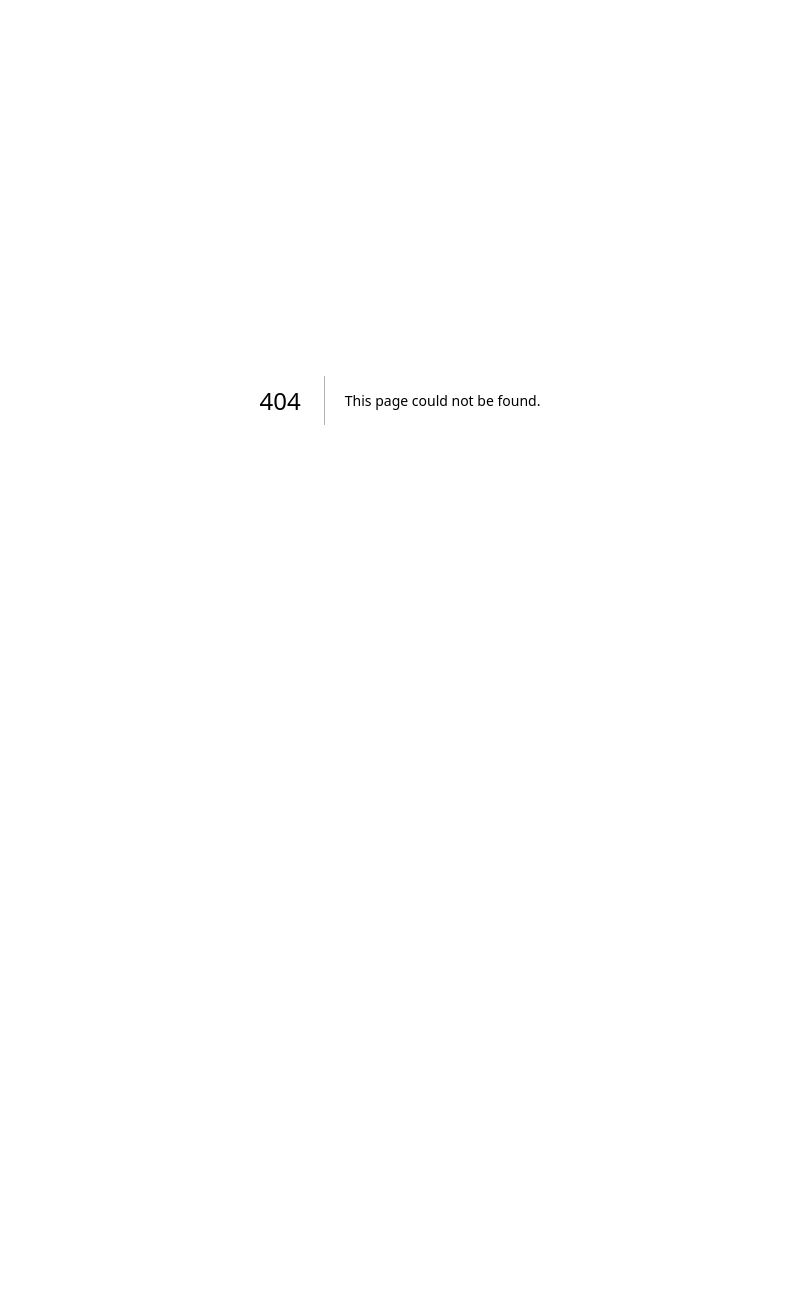
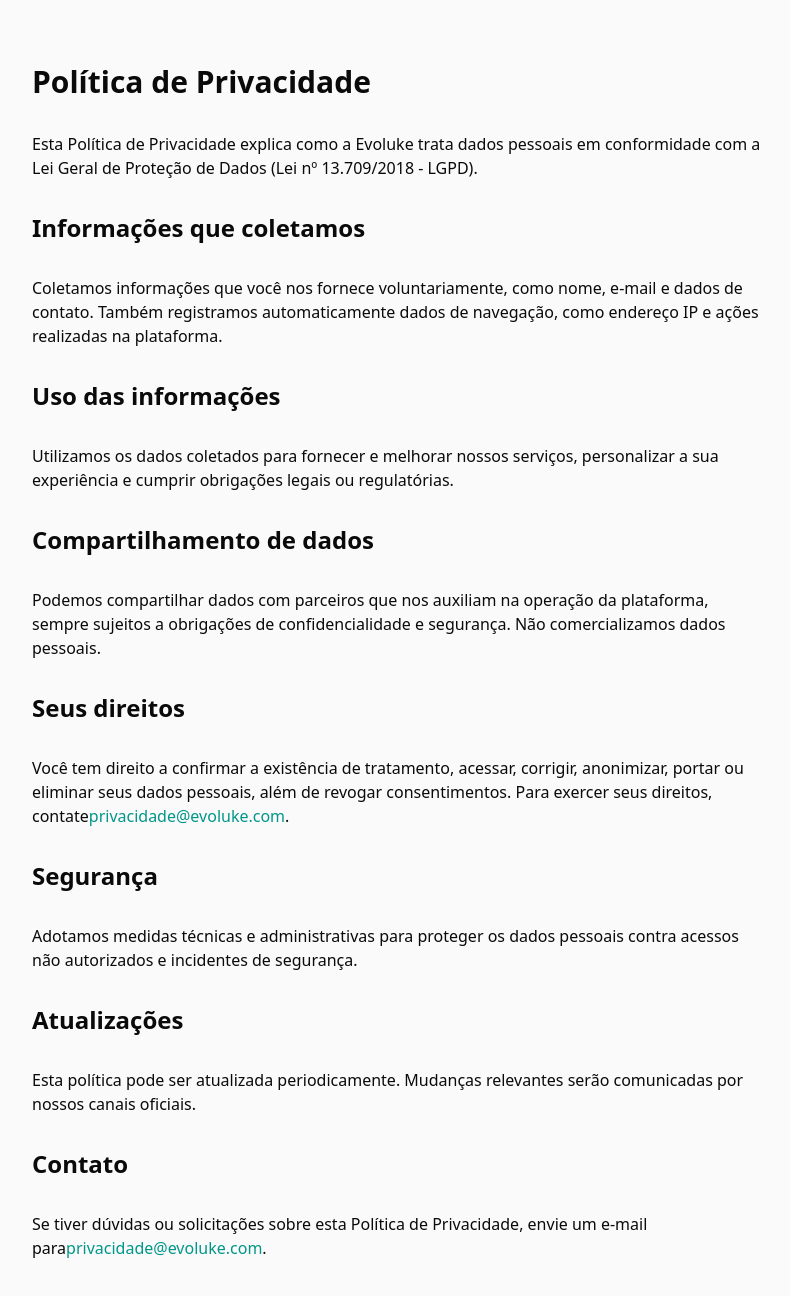
Before and after one commit to Evoluke/agent-plugandplay, a Next.js app: page /privacy in a window 1280 px wide. Before the commit this address had no page. Shown: the top 1296 px of the page, without its empty margins (240-1030 px from the left). Before the commit the page ends 800 px from the top, so only its background shows below. Built offline with nearby package versions, Linux system fonts and the light colour scheme.

Commit message:
feat: add LGPD privacy policy page

```diff
--- a/components/landing/Footer.tsx
+++ b/components/landing/Footer.tsx
@@ -88,7 +88,7 @@ export default function Footer() {
                 </Link>
               </li>
               <li>
-                <Link href="#" className="hover:text-primary">
+                <Link href="/privacy" className="hover:text-primary">
                   Privacidade
                 </Link>
               </li>
@@ -112,7 +112,7 @@ export default function Footer() {
         <div className="mx-auto flex max-w-[1140px] flex-col items-center gap-2 px-3 md:flex-row md:justify-between md:px-4 lg:px-6 py-4 text-muted-foreground">
           <p>© {year} Evoluke. Todos os direitos reservados.</p>
           <div className="flex gap-4">
-            <Link href="#" className="hover:text-primary">
+            <Link href="/privacy" className="hover:text-primary">
               Privacidade
             </Link>
             <Link href="#" className="hover:text-primary">
--- /dev/null
+++ b/src/app/privacy/page.tsx
@@ -0,0 +1,69 @@
+import type { Metadata } from "next";
+
+export const metadata: Metadata = {
+  title: "Política de Privacidade",
+  description:
+    "Entenda como tratamos seus dados pessoais de acordo com a Lei Geral de Proteção de Dados (LGPD).",
+  alternates: {
+    canonical: "/privacy",
+  },
+};
+
+export default function PrivacyPage() {
+  return (
+    <main className="mx-auto max-w-3xl px-4 py-16 space-y-8">
+      <h1 className="text-3xl font-bold">Política de Privacidade</h1>
+      <p>
+        Esta Política de Privacidade explica como a Evoluke trata dados pessoais em
+        conformidade com a Lei Geral de Proteção de Dados (Lei nº 13.709/2018 - LGPD).
+      </p>
+      <h2 className="text-2xl font-semibold">Informações que coletamos</h2>
+      <p>
+        Coletamos informações que você nos fornece voluntariamente, como nome,
+        e-mail e dados de contato. Também registramos automaticamente dados de
+        navegação, como endereço IP e ações realizadas na plataforma.
+      </p>
+      <h2 className="text-2xl font-semibold">Uso das informações</h2>
+      <p>
+        Utilizamos os dados coletados para fornecer e melhorar nossos serviços,
+        personalizar a sua experiência e cumprir obrigações legais ou
+        regulatórias.
+      </p>
+      <h2 className="text-2xl font-semibold">Compartilhamento de dados</h2>
+      <p>
+        Podemos compartilhar dados com parceiros que nos auxiliam na operação da
+        plataforma, sempre sujeitos a obrigações de confidencialidade e
+        segurança. Não comercializamos dados pessoais.
+      </p>
+      <h2 className="text-2xl font-semibold">Seus direitos</h2>
+      <p>
+        Você tem direito a confirmar a existência de tratamento, acessar,
+        corrigir, anonimizar, portar ou eliminar seus dados pessoais, além de
+        revogar consentimentos. Para exercer seus direitos, contate
+        <a href="mailto:privacidade@evoluke.com" className="text-teal-600 hover:underline">
+          privacidade@evoluke.com
+        </a>
+        .
+      </p>
+      <h2 className="text-2xl font-semibold">Segurança</h2>
+      <p>
+        Adotamos medidas técnicas e administrativas para proteger os dados
+        pessoais contra acessos não autorizados e incidentes de segurança.
+      </p>
+      <h2 className="text-2xl font-semibold">Atualizações</h2>
+      <p>
+        Esta política pode ser atualizada periodicamente. Mudanças relevantes
+        serão comunicadas por nossos canais oficiais.
+      </p>
+      <h2 className="text-2xl font-semibold">Contato</h2>
+      <p>
+        Se tiver dúvidas ou solicitações sobre esta Política de Privacidade,
+        envie um e-mail para
+        <a href="mailto:privacidade@evoluke.com" className="text-teal-600 hover:underline">
+          privacidade@evoluke.com
+        </a>
+        .
+      </p>
+    </main>
+  );
+}
```
